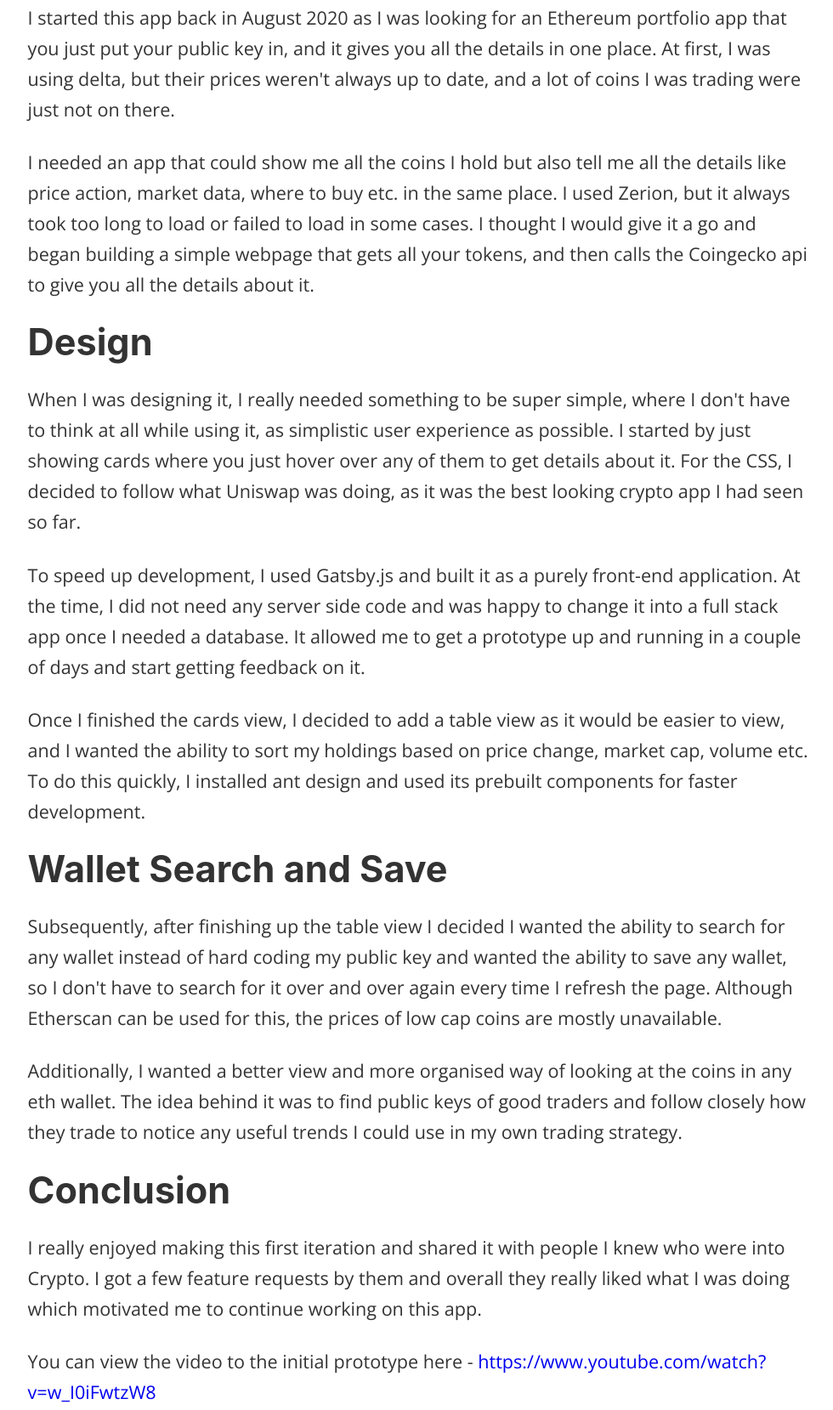
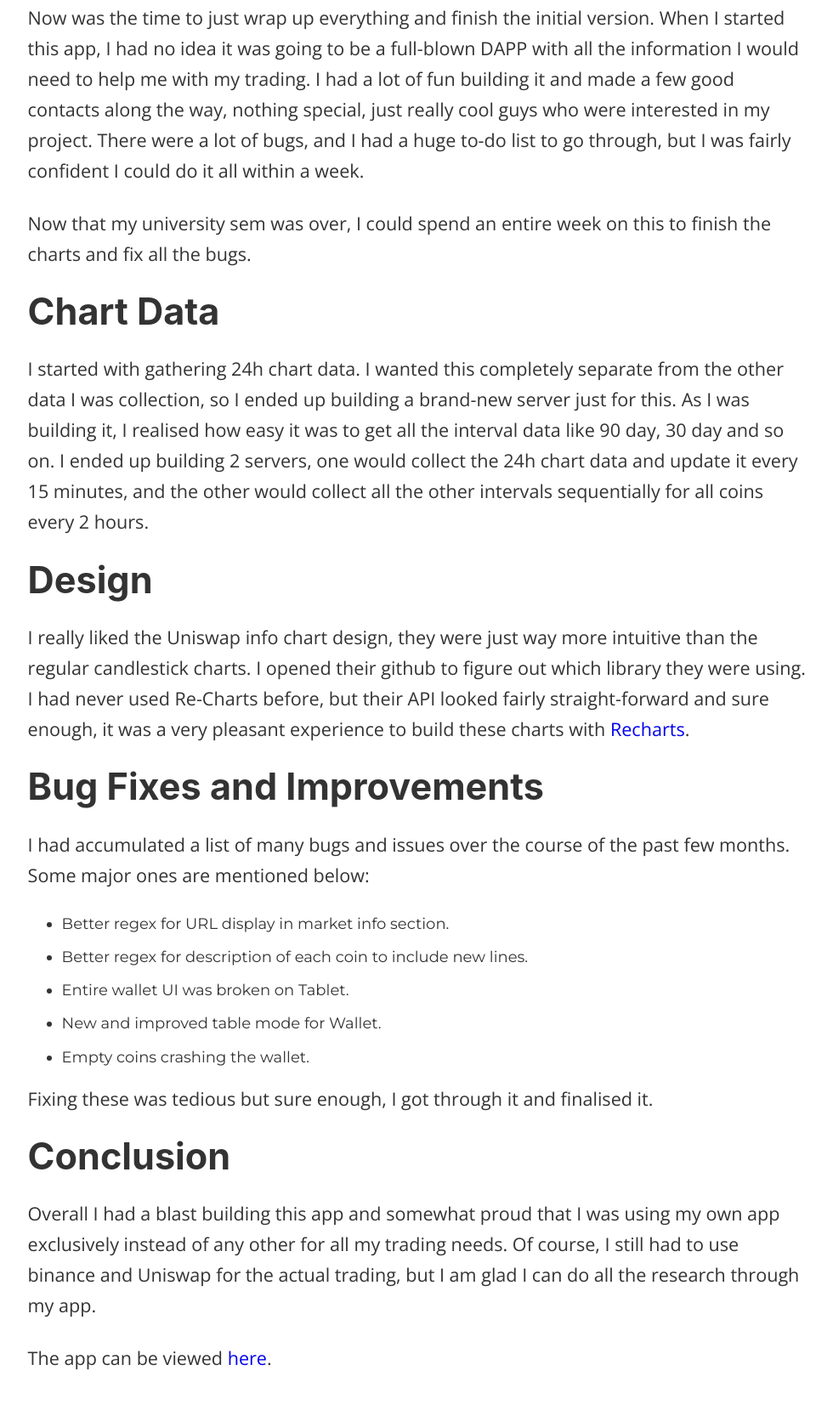
Before and after one commit to jaykch/saren-blog, a Gatsby site: page /charts/ in a window 1280 px wide. Shown: the part 1405-3064 px from the top of the page at 85% size, without its empty margins (147-1127 px from the left). Built offline with nearby package versions, Linux system fonts and the light colour scheme; Gatsby itself is replaced by a stand-in of ours.

Commit message:
Finished all initial blogs

```diff
--- a/content/charts/index.md
+++ b/content/charts/index.md
@@ -6,43 +6,44 @@
 author: "Jay Kumar"
 ---
 
-New Features?
+
+Version 1
 -----------
+Now was the time to just wrap up everything and finish the initial version.
+When I started this app, I had no idea it was going to be a full-blown DAPP with all the information I would need to help me with my trading.
+I had a lot of fun building it and made a few good contacts along the way, nothing special, just really cool guys who were interested in my project.
+There were a lot of bugs, and I had a huge to-do list to go through, but I was fairly confident I could do it all within a week.
 
-I started this app back in August 2020 as I was looking for an Ethereum portfolio app that you just put your public key in, and it gives you all the details in one place.
-At first, I was using delta, but their prices weren't always up to date, and a lot of coins I was trading were just not on there.
+Now that my university sem was over, I could spend an entire week on this to finish the charts and fix all the bugs.
 
-I needed an app that could show me all the coins I hold but also tell me all the details like price action, market data, where to buy etc. in the same place. I used Zerion, but it always took too long to load or failed to load in some cases.
-I thought I would give it a go and began building a simple webpage that gets all your tokens, and then calls the Coingecko api to give you all the details about it.
+Chart Data
+-----------
+I started with gathering 24h chart data. I wanted this completely separate from the other data I was collection, so I ended up building a brand-new server just for this.
+As I was building it, I realised how easy it was to get all the interval data like 90 day, 30 day and so on.
+I ended up building 2 servers, one would collect the 24h chart data and update it every 15 minutes, and the other would collect all the other intervals sequentially for all coins every 2 hours.
 
 Design
 -----------
 
-When I was designing it, I really needed something to be super simple, where I don't have to think at all while using it, as simplistic user experience as possible.
-I started by just showing cards where you just hover over any of them to get details about it. For the CSS, I decided to follow what Uniswap was doing, as it was the best looking crypto app I had seen so far.
+I really liked the Uniswap info chart design, they were just way more intuitive than the regular candlestick charts. I opened their github to figure out which library they were using.
+I had never used Re-Charts before, but their API looked fairly straight-forward and sure enough, it was a very pleasant experience to build these charts with [Recharts](https://recharts.org/en-US).
 
-To speed up development, I used Gatsby.js and built it as a purely front-end application.
-At the time, I did not need any server side code and was happy to change it into a full stack app once I needed a database.
-It allowed me to get a prototype up and running in a couple of days and start getting feedback on it.
+Bug Fixes and Improvements
+----------
 
-Once I finished the cards view, I decided to add a table view as it would be easier to view, and I wanted the ability to sort my holdings based on price change, market cap, volume etc.
-To do this quickly, I installed ant design and used its prebuilt components for faster development.
+I had accumulated a list of many bugs and issues over the course of the past few months. Some major ones are mentioned below:
+* Better regex for URL display in market info section.
+* Better regex for description of each coin to include new lines.
+* Entire wallet UI was broken on Tablet.
+* New and improved table mode for Wallet.
+* Empty coins crashing the wallet.
 
-Wallet Search and Save
----------------------------
-
-Subsequently, after finishing up the table view I decided I wanted the ability to search for any wallet instead of hard coding my public key and wanted the ability to save any wallet,
-so I don't have to search for it over and over again every time I refresh the page.
-Although Etherscan can be used for this, the prices of low cap coins are mostly unavailable.
-
-Additionally, I wanted a better view and more organised way of looking at the coins in any eth wallet.
-The idea behind it was to find public keys of good traders and follow closely how they trade to notice any useful trends I could use in my own trading strategy.
-
+Fixing these was tedious but sure enough, I got through it and finalised it.
 
 Conclusion
 -------------
 
-I really enjoyed making this first iteration and shared it with people I knew who were into Crypto.
-I got a few feature requests by them and overall they really liked what I was doing which motivated me to continue working on this app.
+Overall I had a blast building this app and somewhat proud that I was using my own app exclusively instead of any other for all my trading needs.
+Of course, I still had to use binance and Uniswap for the actual trading, but I am glad I can do all the research through my app.
 
-You can view the video to the initial prototype here - https://www.youtube.com/watch?v=w_I0iFwtzW8
+The app can be viewed [here](https://cerberus.saren.io).
--- a/content/converting-to-dapp/index.md
+++ b/content/converting-to-dapp/index.md
@@ -6,43 +6,19 @@
 author: "Jay Kumar"
 ---
 
-New Features?
+Connecting to an ETH wallet
 -----------
 
-I started this app back in August 2020 as I was looking for an Ethereum portfolio app that you just put your public key in, and it gives you all the details in one place.
-At first, I was using delta, but their prices weren't always up to date, and a lot of coins I was trading were just not on there.
+At this stage, I felt like I had all the information I needed to help me with my trading.
+One of the things that felt missing was the ability to connect my wallet through metamask and automatically get all the coins inside it.
+Sure I could save the wallet using the save button after search but for some reason I can't explain, it felt better to be able to connect my ledger to the app instead of relying on some sort of hack.
 
-I needed an app that could show me all the coins I hold but also tell me all the details like price action, market data, where to buy etc. in the same place. I used Zerion, but it always took too long to load or failed to load in some cases.
-I thought I would give it a go and began building a simple webpage that gets all your tokens, and then calls the Coingecko api to give you all the details about it.
-
-Design
------------
-
-When I was designing it, I really needed something to be super simple, where I don't have to think at all while using it, as simplistic user experience as possible.
-I started by just showing cards where you just hover over any of them to get details about it. For the CSS, I decided to follow what Uniswap was doing, as it was the best looking crypto app I had seen so far.
-
-To speed up development, I used Gatsby.js and built it as a purely front-end application.
-At the time, I did not need any server side code and was happy to change it into a full stack app once I needed a database.
-It allowed me to get a prototype up and running in a couple of days and start getting feedback on it.
-
-Once I finished the cards view, I decided to add a table view as it would be easier to view, and I wanted the ability to sort my holdings based on price change, market cap, volume etc.
-To do this quickly, I installed ant design and used its prebuilt components for faster development.
-
-Wallet Search and Save
----------------------------
-
-Subsequently, after finishing up the table view I decided I wanted the ability to search for any wallet instead of hard coding my public key and wanted the ability to save any wallet,
-so I don't have to search for it over and over again every time I refresh the page.
-Although Etherscan can be used for this, the prices of low cap coins are mostly unavailable.
-
-Additionally, I wanted a better view and more organised way of looking at the coins in any eth wallet.
-The idea behind it was to find public keys of good traders and follow closely how they trade to notice any useful trends I could use in my own trading strategy.
-
+I started with adding web3 to the app.
+Afterwards, I added a redux action to connect to any browser wallet using web3 through a connect button in the header which would automatically change to the wallet address once it's loaded.
+I also added functionality to detect if there is any wallet already connected (for example: if you were already logged into Uniswap using metamask, you did not have to now connect to my app as well).
 
 Conclusion
 -------------
 
-I really enjoyed making this first iteration and shared it with people I knew who were into Crypto.
-I got a few feature requests by them and overall they really liked what I was doing which motivated me to continue working on this app.
-
-You can view the video to the initial prototype here - https://www.youtube.com/watch?v=w_I0iFwtzW8
+I was surprised at how easy this was to do. When I was thinking about making it a DAPP I thought it would take me a couple of days to code it,
+but web3 was super easy and within an hour I had a button to connect my app to metamask. It was strange, a feature that was making me anxious to get back into coding this would only take so little time.
```
Also changed, not shown: content/coin-list/index.md (+0 -1 lines), content/charts/banner.jpg, content/converting-to-dapp/banner.jpg.
